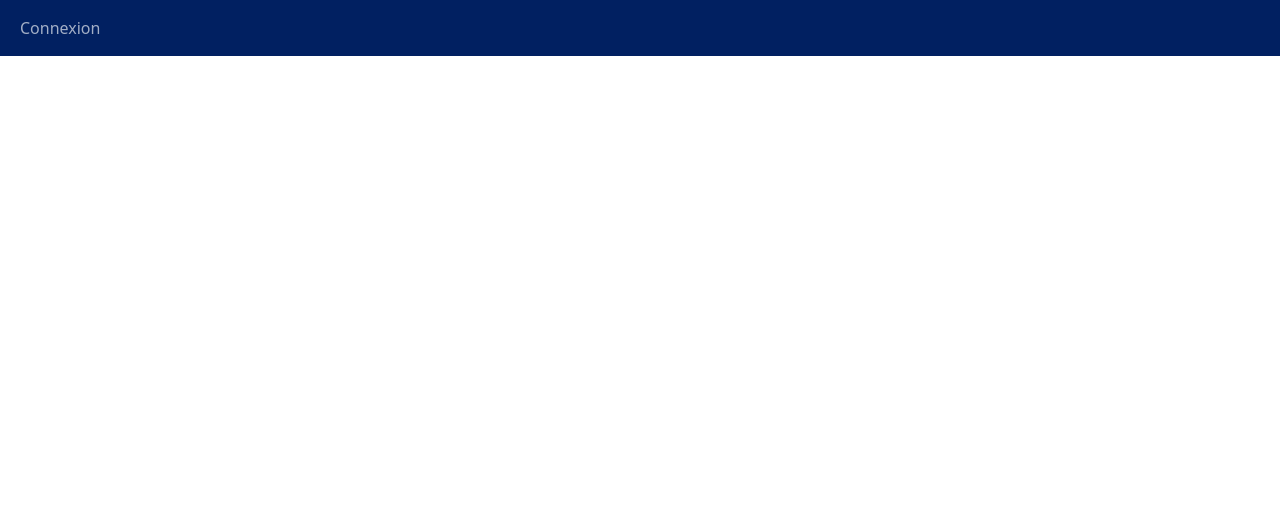
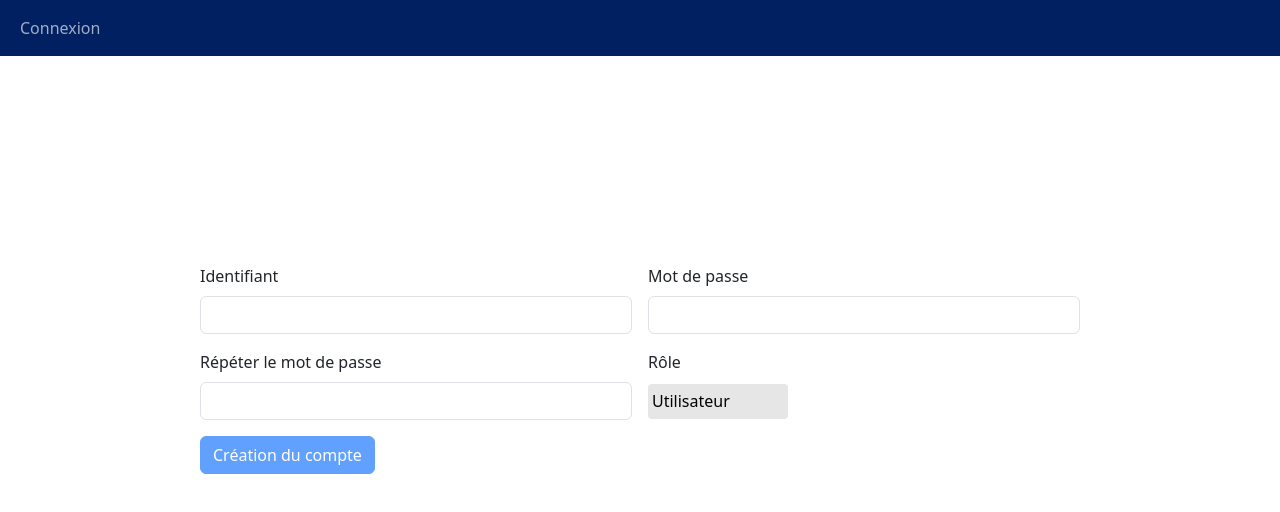
Before and after one commit to Mohamed-elg/PRI, an Angular app in the folder web/: page /register in a window 1280 px wide. Before the commit this address led to /. Shown: the top 512 px of the page. Built offline with nearby package versions, Linux system fonts and the light colour scheme.

Commit message:
account creation front

```diff
--- a/web/src/app/app.component.html
+++ b/web/src/app/app.component.html
@@ -9,7 +9,11 @@
           <a class="nav-link" routerLink="/add-mechanical-sheet" routerLinkActive="active">Création fiche mécanique</a>
         </li>
         <li class="nav-item" *ngIf="isLoggedIn()">
-            <a class="nav-link" routerLink="/list-mechanical-sheets" routerLinkActive="active">Visualisation fiche mécanique</a>
+          <a class="nav-link" routerLink="/list-mechanical-sheets" routerLinkActive="active">Visualisation fiche
+            mécanique</a>
+        </li>
+        <li class="nav-item" *ngIf="isLoggedIn() && isAdmin()">
+          <a class="nav-link" routerLink="/register" routerLinkActive="active">Créer un compte</a>
         </li>
         <li class="nav-item" *ngIf="isLoggedIn()">
           <a class="nav-link" routerLink="/connection" routerLinkActive="active" (click)="logout()">Déconnexion</a>
--- a/web/src/app/app.component.ts
+++ b/web/src/app/app.component.ts
@@ -5,18 +5,20 @@ import { Router } from '@angular/router';
 @Component({
   selector: 'app-root',
   templateUrl: './app.component.html',
-  styleUrls: ['./app.component.css']
+  styleUrls: ['./app.component.css'],
 })
 export class AppComponent {
-  title = 'web';
-
   constructor(private authService: AuthService, private router: Router) {}
 
   isLoggedIn(): boolean {
     return this.authService.isLoggedIn();
   }
 
-  logout(){
+  isAdmin(): boolean {
+    return this.authService.isAdmin();
+  }
+
+  logout() {
     this.authService.logout();
   }
 }
--- a/web/src/app/app.module.ts
+++ b/web/src/app/app.module.ts
@@ -14,6 +14,7 @@ import { EquipementComponent } from './equipment/equipment.component';
 import { OtherEquipementComponent } from './other-equipement/other-equipement.component';
 import { ListMechanicalSheetsComponent } from './list-mechanical-sheets/list-mechanical-sheets.component';
 import { AddMechanicalSheetComponent } from './add-mechanical-sheet/add-mechanical-sheet.component';
+import { RegisterComponent } from './register/register.component';
 
 @NgModule({
   declarations: [
@@ -25,7 +26,8 @@ import { AddMechanicalSheetComponent } from './add-mechanical-sheet/add-mechanic
     EquipementComponent,
     OtherEquipementComponent,
     ListMechanicalSheetsComponent,
-    AddMechanicalSheetComponent
+    AddMechanicalSheetComponent,
+    RegisterComponent
   ],
   imports: [
     BrowserModule,
--- /dev/null
+++ b/web/src/app/register/register.component.css
@@ -0,0 +1,37 @@
+form {
+  margin: 15%;
+}
+
+button {
+  background-color: #012061;
+  border-color: #012061;
+}
+
+button:hover {
+  background-color: #000c25;
+  border-color: #000c25;
+}
+
+button:active {
+  background-color: #000c25 !important;
+  border-color: #000c25 !important;
+}
+
+#select {
+  display: grid;
+}
+
+select {
+  width: 140px;
+  height: 35px;
+  padding: 4px;
+  border-radius: 4px;
+  background: rgb(230, 230, 230);
+  border: none;
+  outline: none;
+  display: inline-block;
+  -webkit-appearance: none;
+  -moz-appearance: none;
+  appearance: none;
+  cursor: pointer;
+}
--- /dev/null
+++ b/web/src/app/register/register.component.html
@@ -0,0 +1,29 @@
+<form class="row g-3" [formGroup]="registerForm">
+    <div class="col-md-6">
+        <label for="inputId" class="form-label">Identifiant</label>
+        <input type="text" class="form-control" id="inputId" formControlName="identifiant">
+    </div>
+    <div class="col-md-6">
+        <label for="inputPassword" class="form-label">Mot de passe</label>
+        <input type="password" class="form-control" id="inputPassword" formControlName="password">
+    </div>
+    <div class="col-md-6">
+        <label for="inputPasswordRepeat" class="form-label">Répéter le mot de passe</label>
+        <input type="password" class="form-control" id="inputPasswordRepeat" formControlName="password_repeat">
+        <div *ngIf="registerForm.get('password_repeat')?.hasError('passwordsNotMatch')">Les mots de passe ne sont pas
+            identiques</div>
+    </div>
+    <div class="col-md-6" id="select">
+        <label for="role" class="form-label">Rôle</label>
+        <select id="role" formControlName="selectedRole">
+            <option value="USER" selected>Utilisateur</option>
+            <option value="MANAGER">Manager</option>
+            <option value="ADMIN">Administrateur</option>
+        </select>
+    </div>
+
+    <div class="col-12">
+        <button type="submit" class="btn btn-primary" (click)="onSubmit()" [disabled]="!registerForm.valid">Création du
+            compte</button>
+    </div>
+</form>
--- /dev/null
+++ b/web/src/app/register/register.component.ts
@@ -0,0 +1,76 @@
+import { Component, OnInit } from '@angular/core';
+import {
+  AbstractControl,
+  FormBuilder,
+  FormGroup,
+  ValidationErrors,
+  ValidatorFn,
+  Validators,
+} from '@angular/forms';
+import { Router } from '@angular/router';
+import { AuthService } from '../services/auth.service';
+import { RegisterService } from '../services/register.service';
+
+@Component({
+  selector: 'app-register',
+  templateUrl: './register.component.html',
+  styleUrls: ['./register.component.css'],
+})
+export class RegisterComponent implements OnInit {
+  registerForm!: FormGroup;
+
+  constructor(
+    private fb: FormBuilder,
+    private router: Router,
+    private registerService: RegisterService
+  ) {}
+
+  ngOnInit(): void {
+    const passwordMatchValidator: ValidatorFn = (
+      control: AbstractControl
+    ): ValidationErrors | null => {
+      const password = control.get('password')?.value;
+      const passwordRepeat = control.get('password_repeat')?.value;
+
+      return password === passwordRepeat ? null : { passwordsNotMatch: true };
+    };
+
+    this.registerForm = this.fb.group(
+      {
+        identifiant: ['', Validators.required],
+        password: ['', [Validators.required]],
+        password_repeat: ['', [Validators.required]],
+        selectedRole: ['USER', Validators.required],
+      },
+      { validators: passwordMatchValidator }
+    );
+  }
+
+  onSubmit() {
+    if (this.registerForm.valid) {
+      const finalData = {
+        identifiant: this.registerForm.value.identifiant,
+        password: this.registerForm.value.password,
+        role: this.registerForm.get('selectedRole')?.value,
+      };
+
+      this.registerService
+        .Register(localStorage.getItem('authToken'), finalData)
+        .subscribe(
+          (response) => {
+            alert('Compte crée');
+            this.router.navigate(['/add-mechanical-sheet']);
+          },
+          (error) => {
+            console.log(localStorage.getItem('authToken'), finalData);
+            console.error('Creation failed', error);
+            alert(
+              "Erreur de création, vérifier que l'utilisateur n'existe pas"
+            );
+          }
+        );
+    } else {
+      alert('Formulaire invalide');
+    }
+  }
+}
--- a/web/src/app/services/auth.service.ts
+++ b/web/src/app/services/auth.service.ts
@@ -9,16 +9,18 @@ interface LoginResponse {
   token: string;
 }
 
-
 @Injectable({
-  providedIn: 'root'
+  providedIn: 'root',
 })
 export class AuthService {
   private readonly loginUrl = 'http://localhost:8081/api/account/auth';
 
-  constructor(private http: HttpClient) { }
+  constructor(private http: HttpClient) {}
 
-  login(credentials: {identidiant: string; pasword:string }): Observable<LoginResponse> {
+  login(credentials: {
+    identidiant: string;
+    pasword: string;
+  }): Observable<LoginResponse> {
     return this.http.post<LoginResponse>(this.loginUrl, credentials).pipe(
       tap((response: LoginResponse) => {
         this.setAuth(response);
@@ -27,7 +29,7 @@ export class AuthService {
         console.error('Login failed', error);
         throw error;
       })
-    )
+    );
   }
 
   private setAuth(response: LoginResponse): void {
@@ -44,4 +46,7 @@ export class AuthService {
     return !!localStorage.getItem('authToken');
   }
 
+  isAdmin(): boolean {
+    return localStorage.getItem('userRole') == 'ADMIN';
+  }
 }
--- /dev/null
+++ b/web/src/app/services/register.service.ts
@@ -0,0 +1,26 @@
+import { Injectable } from '@angular/core';
+import { HttpClient, HttpHeaders } from '@angular/common/http';
+
+@Injectable({
+  providedIn: 'root',
+})
+export class RegisterService {
+  private readonly RegisterUrl = 'http://localhost:8081/api/account/create';
+
+  constructor(private http: HttpClient) {}
+
+  Register(bearerToken: string | null, payload: any) {
+    const headers = new HttpHeaders({
+      'Content-Type': 'application/json',
+      Authorization: `Bearer ${bearerToken}`,
+    });
+
+    const body = {
+      identifiant: payload.identifiant,
+      password: payload.password,
+      role: payload.role,
+    };
+
+    return this.http.post<any>(this.RegisterUrl, body, { headers: headers });
+  }
+}
```
Also changed, not shown: web/src/app/app-routing.module.ts (+5 -3 lines), 2 other files (tests, documents, lock files or other folders). Lines whose indentation alone changed are shown as unchanged.
